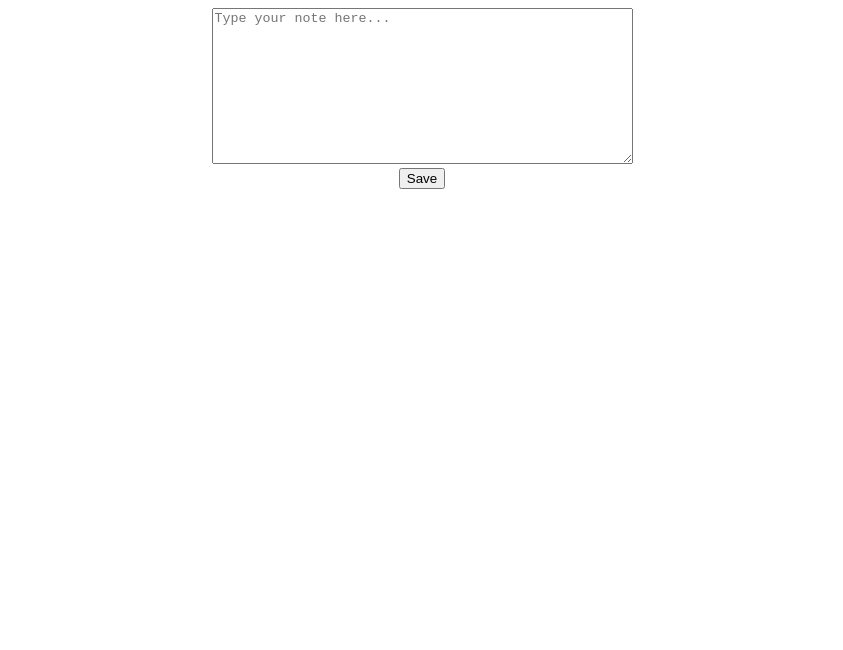
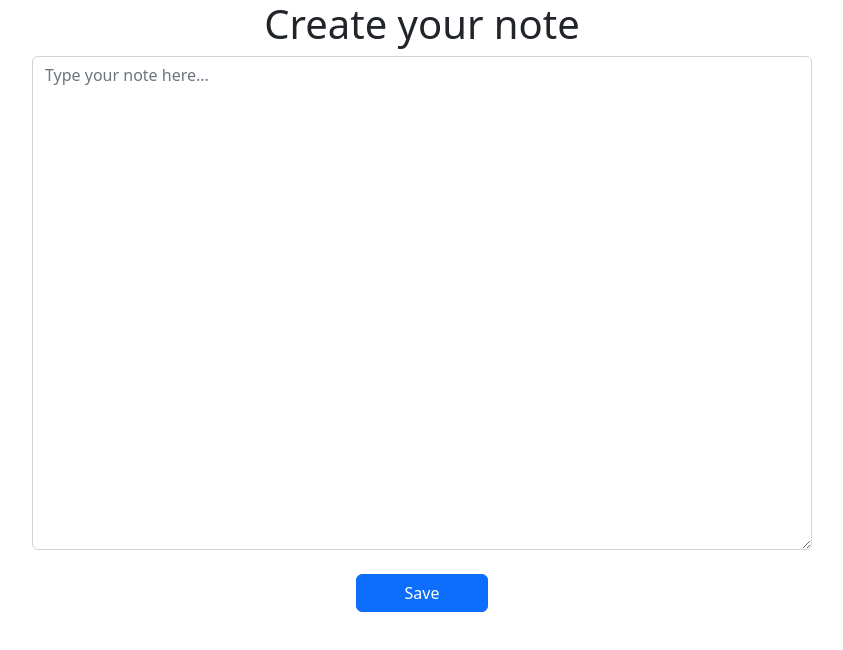
Before and after one commit to ZFCon/react-django-crud, a React (Create React App) app in the folder frontend/: page / in a window 1280 px wide. Shown: the top 650 px of the page, without its empty margins (218-1061 px from the left). Built offline with nearby package versions, Linux system fonts and the light colour scheme.

Commit message:
add style to form

```diff
--- a/frontend/package.json
+++ b/frontend/package.json
@@ -7,6 +7,7 @@
     "@testing-library/react": "^13.4.0",
     "@testing-library/user-event": "^13.5.0",
     "axios": "^1.3.5",
+    "bootstrap": "^5.2.3",
     "react": "^18.2.0",
     "react-dom": "^18.2.0",
     "react-scripts": "5.0.1",
--- a/frontend/src/App.js
+++ b/frontend/src/App.js
@@ -1,5 +1,7 @@
 import './App.css';
 import Note from './components/note';
+
+import 'bootstrap/dist/css/bootstrap.min.css';
 
 function App() {
   return (
--- a/frontend/src/components/note.jsx
+++ b/frontend/src/components/note.jsx
@@ -22,15 +22,17 @@ const Note = () => {
 
   return (
     <form onSubmit={handleSubmit}>
+      <h1>Create your note</h1>
       <textarea
         value={text}
         onChange={handleChange}
+        className='form-control'
         placeholder="Type your note here..."
-        rows="10"
-        cols="50"
+        rows="20"
+        cols="80"
       />
       <br />
-      <button type="submit">Save</button>
+      <button type="submit" className='btn btn-primary px-5'>Save</button>
     </form>
   );
 };
```
Also changed, not shown: 1 other file (tests, documents, lock files or other folders).
